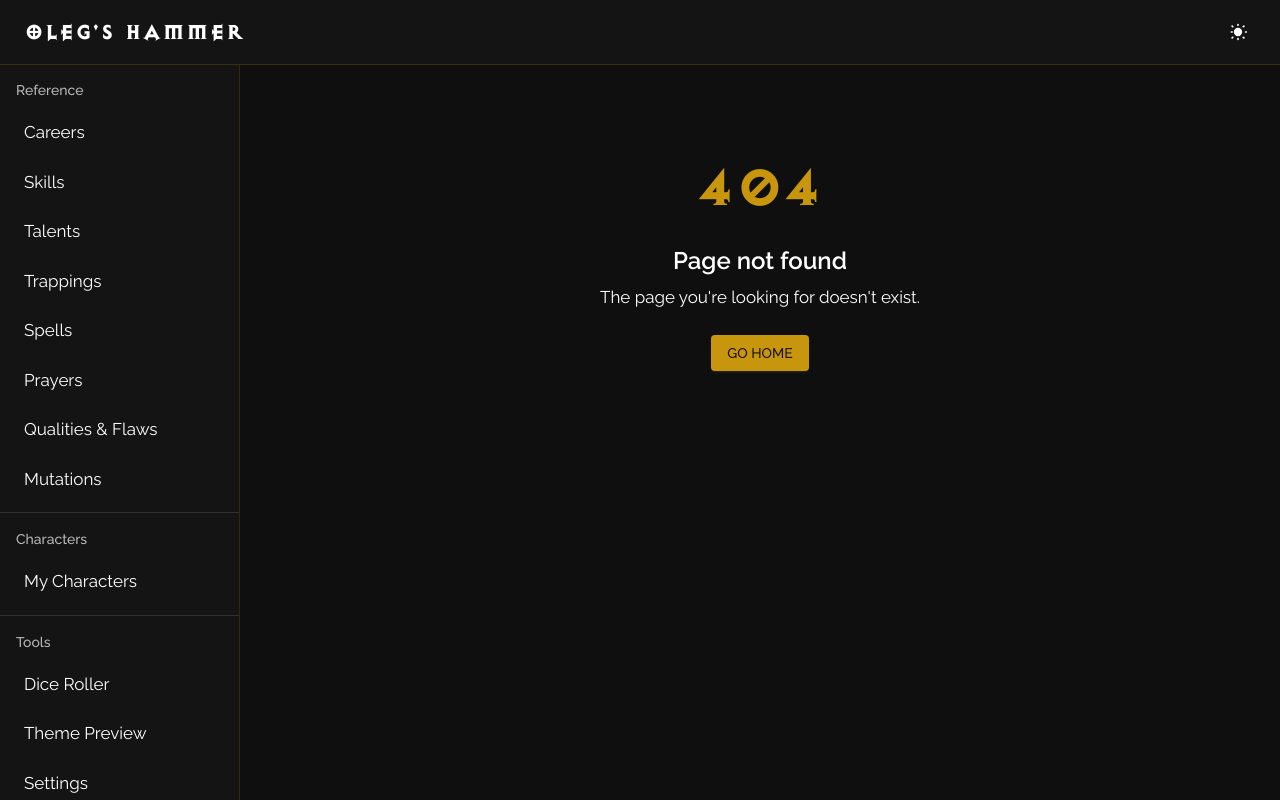
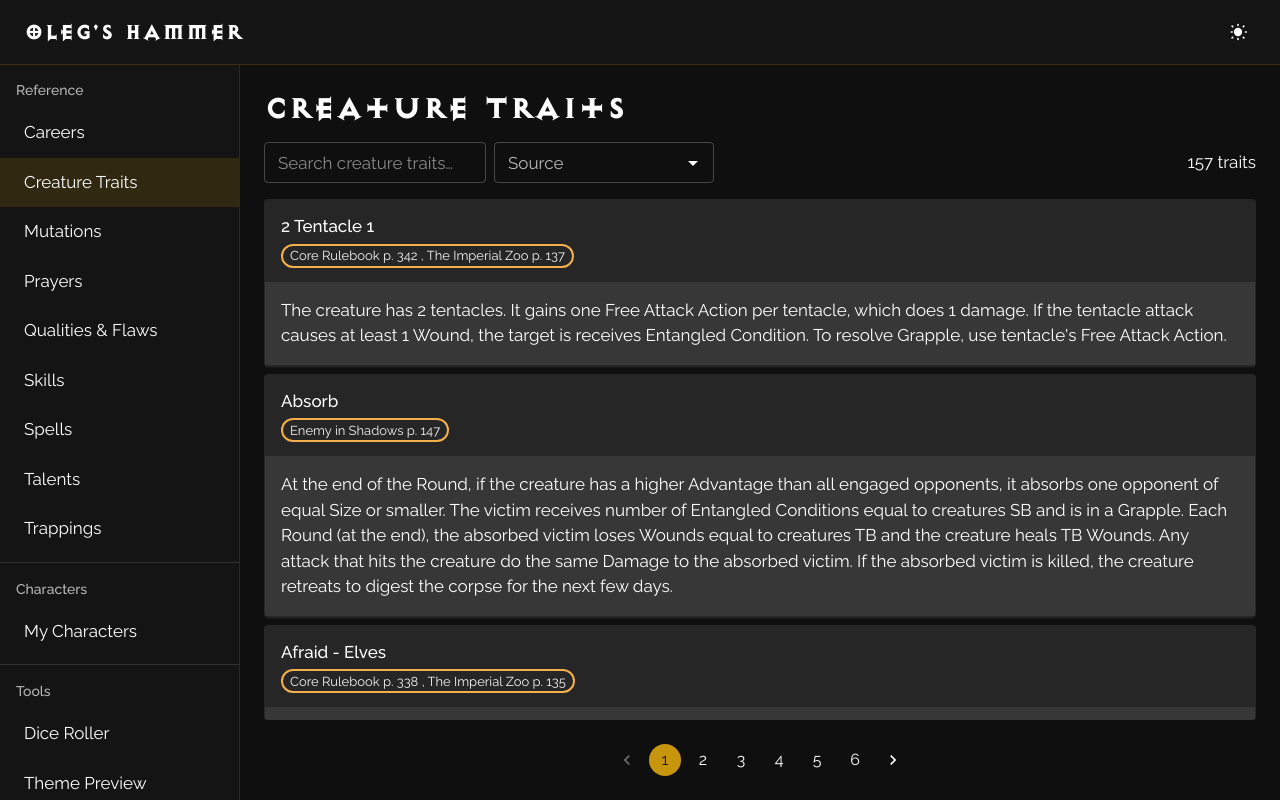
Before and after one commit to Userrrfriendly/wfrp4echargen, a React (Vite) app: page /reference/traits in a window 1280 px wide. Built offline with nearby package versions, Linux system fonts and the light colour scheme.

Commit message:
feat: add Traits and TraitDetail pages with routing and navigation support, rearanges the reference section alpabetically

```diff
--- a/src/components/layout/NavDrawer.tsx
+++ b/src/components/layout/NavDrawer.tsx
@@ -21,14 +21,42 @@ const navSections = [
   {
     subheader: 'Reference',
     items: [
-      { label: 'Careers', path: '/reference/careers' },
-      { label: 'Skills', path: '/reference/skills' },
-      { label: 'Talents', path: '/reference/talents' },
-      { label: 'Trappings', path: '/reference/trappings' },
-      { label: 'Spells', path: '/reference/spells' },
-      { label: 'Prayers', path: '/reference/prayers' },
-      { label: 'Qualities & Flaws', path: '/reference/qualities' },
-      { label: 'Mutations', path: '/reference/mutations' },
+      {
+        label: 'Careers',
+        path: '/reference/careers',
+      },
+      {
+        label: 'Creature Traits',
+        path: '/reference/traits',
+      },
+      {
+        label: 'Mutations',
+        path: '/reference/mutations',
+      },
+      {
+        label: 'Prayers',
+        path: '/reference/prayers',
+      },
+      {
+        label: 'Qualities & Flaws',
+        path: '/reference/qualities',
+      },
+      {
+        label: 'Skills',
+        path: '/reference/skills',
+      },
+      {
+        label: 'Spells',
+        path: '/reference/spells',
+      },
+      {
+        label: 'Talents',
+        path: '/reference/talents',
+      },
+      {
+        label: 'Trappings',
+        path: '/reference/trappings',
+      },
     ],
   },
   {
--- a/src/components/reference/ReferencePageLayout.tsx
+++ b/src/components/reference/ReferencePageLayout.tsx
@@ -58,7 +58,7 @@ function SearchInput({
       value={inputValue}
       onChange={(e) => setInputValue(e.target.value)}
       slotProps={{ htmlInput: { 'aria-label': ariaLabel } }}
-      sx={{ minWidth: 220, ...sx }}
+      sx={{ minWidth: { xs: 200, sm: 220 }, ...sx }}
     />
   );
 }
@@ -187,39 +187,31 @@ export default function ReferencePageLayout<T extends ReferenceItem>({
         {title}
       </Typography>
 
-      <Box sx={{ display: 'flex', flexDirection: 'column', gap: 1, mb: 2 }}>
-        <Box sx={{ display: 'flex', gap: 1, alignItems: 'center' }}>
+      <Box
+        sx={{
+          display: 'flex',
+          flexWrap: 'wrap',
+          gap: 1,
+          mb: 2,
+          alignItems: 'center',
+        }}
+      >
         <SearchInput
           committedValue={search}
           onChange={onSearchChange}
           placeholder={`Search ${title.toLowerCase()}…`}
           ariaLabel={`Search ${title.toLowerCase()}`}
-            sx={{ flex: { xs: 1, sm: 'none' } }}
+          sx={{ flex: { xs: 1, sm: 'none' }, order: 1 }}
         />
-          <Typography
-            variant="body1"
-            color="text.secondary"
-            aria-live="polite"
-            sx={{ ml: 'auto' }}
-          >
-            {resultCount} {resultCount === 1 ? resultLabel : `${resultLabel}s`}
-          </Typography>
-          <IconButton
-            size="small"
-            aria-label="Toggle filters"
-            onClick={() => setFiltersOpen((o) => !o)}
-            color={filtersOpen ? 'primary' : 'default'}
-            sx={{ display: { xs: 'inline-flex', sm: 'none' } }}
-          >
-            <FilterAltRoundedIcon fontSize="small" />
-          </IconButton>
-        </Box>
+        {/* Filters: full-width second row on mobile, inline on desktop */}
         <Box
           sx={{
+            order: { xs: 3, sm: 2 },
             display: { xs: filtersOpen ? 'flex' : 'none', sm: 'flex' },
             gap: 1,
             flexWrap: 'wrap',
             alignItems: 'center',
+            flex: { xs: '0 0 100%', sm: 'none' },
           }}
         >
           {extraFilters}
@@ -233,6 +225,26 @@ export default function ReferencePageLayout<T extends ReferenceItem>({
             sx={{ minWidth: 220 }}
           />
         </Box>
+        <Typography
+          variant="body1"
+          color="text.secondary"
+          aria-live="polite"
+          sx={{ ml: 'auto', order: { xs: 2, sm: 3 } }}
+        >
+          {resultCount} {resultCount === 1 ? resultLabel : `${resultLabel}s`}
+        </Typography>
+        <IconButton
+          size="small"
+          aria-label="Toggle filters"
+          onClick={() => setFiltersOpen((o) => !o)}
+          color={filtersOpen ? 'primary' : 'default'}
+          sx={{
+            display: { xs: 'inline-flex', sm: 'none' },
+            order: { xs: 2, sm: 4 },
+          }}
+        >
+          <FilterAltRoundedIcon fontSize="small" />
+        </IconButton>
       </Box>
 
       <Box
--- /dev/null
+++ b/src/pages/reference/TraitDetailPage.tsx
@@ -0,0 +1,118 @@
+import {
+  Box,
+  Button,
+  Divider,
+  Paper,
+  Skeleton,
+  Typography,
+} from '@mui/material';
+import ArrowBackRounded from '@mui/icons-material/ArrowBackRounded';
+import { useParams, useNavigate } from 'react-router-dom';
+import { useTrait } from '../../hooks/useTraits';
+import { SOURCES } from '../../utils/gameData';
+import type { EntityModifiers } from '../../types';
+import { usePageTitle } from '../../hooks/usePageTitle';
+
+function InfoRow({ label, value }: { label: string; value: string }) {
+  return (
+    <Box sx={{ display: 'flex', gap: 2, py: 0.75 }}>
+      <Typography
+        variant="body1"
+        color="text.secondary"
+        sx={{ minWidth: 120, flexShrink: 0 }}
+      >
+        {label}
+      </Typography>
+      <Typography variant="body1" sx={{ fontWeight: 500 }}>
+        {value}
+      </Typography>
+    </Box>
+  );
+}
+
+function formatModifiers(modifiers: EntityModifiers): string | null {
+  const parts: string[] = [];
+  for (const [attr, val] of Object.entries(modifiers.attributes)) {
+    if (val !== 0) parts.push(`${val > 0 ? '+' : ''}${val}${attr}`);
+  }
+  if (modifiers.movement !== 0)
+    parts.push(`${modifiers.movement > 0 ? '+' : ''}${modifiers.movement}Mov`);
+  return parts.length > 0 ? parts.join(', ') : null;
+}
+
+export default function TraitDetailPage() {
+  const { id } = useParams<{ id: string }>();
+  const navigate = useNavigate();
+  const { data: trait, isLoading } = useTrait(id!);
+  usePageTitle(trait ? `Traits / ${trait.object.name}` : 'Traits');
+
+  if (isLoading) {
+    return (
+      <Box>
+        <Skeleton width={120} height={36} />
+        <Skeleton width="40%" height={48} sx={{ mt: 1 }} />
+        <Skeleton height={24} sx={{ mt: 1 }} />
+        <Skeleton height={120} sx={{ mt: 2 }} />
+      </Box>
+    );
+  }
+
+  if (!trait) {
+    return (
+      <Box>
+        <Typography variant="body1" gutterBottom>
+          Trait not found.
+        </Typography>
+        <Button onClick={() => navigate(-1)}>
+          <ArrowBackRounded fontSize="small" /> Back
+        </Button>
+      </Box>
+    );
+  }
+
+  const { object: data } = trait;
+  const modLabel = formatModifiers(data.modifiers);
+  const effects = data.modifiers.effects.filter(
+    (e): e is string => typeof e === 'string',
+  );
+
+  const sourcesText = Object.entries(data.source)
+    .map(([key, page]) => `${SOURCES[key] ?? key}${page ? ` p. ${page}` : ''}`)
+    .join(', ');
+
+  return (
+    <Box sx={{ display: 'flex', flexDirection: 'column', height: '100%' }}>
+      <Box sx={{ flexShrink: 0 }}>
+        <Button onClick={() => navigate(-1)} sx={{ mb: 2, px: 0 }}>
+          <ArrowBackRounded fontSize="small" /> Back
+        </Button>
+      </Box>
+
+      <Box sx={{ flex: 1, overflowY: 'auto' }}>
+        <Typography variant="h4" gutterBottom>
+          {data.name}
+        </Typography>
+
+        <Paper sx={{ p: 2.5, mb: 2 }}>
+          {modLabel && <InfoRow label="Modifiers:" value={modLabel} />}
+          {data.modifiers.size !== 0 && (
+            <InfoRow
+              label="Size:"
+              value={`${data.modifiers.size > 0 ? '+' : ''}${data.modifiers.size}`}
+            />
+          )}
+          {effects.length > 0 && (
+            <InfoRow label="Effects:" value={effects.join('; ')} />
+          )}
+          {sourcesText && <InfoRow label="Source:" value={sourcesText} />}
+
+          <Divider sx={{ my: 2 }} />
+
+          <Typography variant="body1" color="text.secondary">
+            {data.description || 'No description available.'}
+          </Typography>
+        </Paper>
+      </Box>
+    </Box>
+  );
+}
--- /dev/null
+++ b/src/pages/reference/TraitsPage.tsx
@@ -0,0 +1,107 @@
+import { useMemo } from 'react';
+import { Box, Chip, Typography } from '@mui/material';
+import { useNavigate } from 'react-router-dom';
+import { useTraits } from '../../hooks/useTraits';
+import { useReferenceFilters } from '../../hooks/useReferenceFilters';
+import { ITEMS_PER_PAGE } from '../../utils/gameData';
+import ReferencePageLayout from '../../components/reference/ReferencePageLayout';
+import SourceChips from '../../components/reference/SourceChips';
+import type { EntityModifiers } from '../../types';
+
+function formatModifiers(modifiers: EntityModifiers): string | null {
+  const parts: string[] = [];
+  for (const [attr, val] of Object.entries(modifiers.attributes)) {
+    if (val !== 0) parts.push(`${val > 0 ? '+' : ''}${val}${attr}`);
+  }
+  if (modifiers.movement !== 0)
+    parts.push(`${modifiers.movement > 0 ? '+' : ''}${modifiers.movement}Mov`);
+  return parts.length > 0 ? parts.join(', ') : null;
+}
+
+export default function TraitsPage() {
+  const navigate = useNavigate();
+  const { data: traits, isLoading, error } = useTraits();
+  const {
+    search,
+    source: sourceFilter,
+    page,
+    setSearch,
+    setSource,
+    setPage,
+  } = useReferenceFilters();
+
+  const availableSources = useMemo(() => {
+    if (!traits) return undefined;
+    const set = new Set<string>();
+    traits.forEach((t) =>
+      Object.keys(t.object.source).forEach((k) => set.add(k)),
+    );
+    return Array.from(set);
+  }, [traits]);
+
+  const filtered = useMemo(() => {
+    if (!traits) return [];
+    return traits
+      .filter((t) => {
+        if (
+          search &&
+          !t.object.name.toLowerCase().includes(search.toLowerCase())
+        )
+          return false;
+        if (
+          sourceFilter &&
+          !Object.keys(t.object.source).includes(sourceFilter)
+        )
+          return false;
+        return true;
+      })
+      .sort((a, b) => a.object.name.localeCompare(b.object.name));
+  }, [traits, search, sourceFilter]);
+
+  const totalPages = Math.ceil(filtered.length / ITEMS_PER_PAGE);
+  const paged = filtered.slice(
+    (page - 1) * ITEMS_PER_PAGE,
+    page * ITEMS_PER_PAGE,
+  );
+
+  return (
+    <ReferencePageLayout
+      title="Creature Traits"
+      items={paged}
+      isLoading={isLoading}
+      error={error as Error | null}
+      search={search}
+      onSearchChange={setSearch}
+      selectedSource={sourceFilter}
+      onSourceChange={setSource}
+      page={page}
+      onPageChange={setPage}
+      totalPages={totalPages}
+      resultCount={filtered.length}
+      resultLabel="trait"
+      availableSources={availableSources}
+      onItemClick={(trait) => navigate(`/reference/traits/${trait.id}`)}
+      renderItem={(trait) => {
+        const modLabel = formatModifiers(trait.object.modifiers);
+        return (
+          <Box sx={{ py: 0.25, width: '100%' }}>
+            <Typography variant="body1" sx={{ fontWeight: 500 }}>
+              {trait.object.name}
+            </Typography>
+            <Box sx={{ display: 'flex', gap: 0.5, mt: 0.5, flexWrap: 'wrap' }}>
+              {modLabel && (
+                <Chip
+                  label={modLabel}
+                  size="small"
+                  variant="outlined"
+                  sx={{ borderWidth: 2, opacity: 0.95 }}
+                />
+              )}
+              <SourceChips source={trait.object.source} />
+            </Box>
+          </Box>
+        );
+      }}
+    />
+  );
+}
--- a/src/router.tsx
+++ b/src/router.tsx
@@ -122,6 +122,16 @@ export const router = createBrowserRouter([
         lazy: () => lazy(() => import('./pages/reference/MutationDetailPage')),
       },
       {
+        path: 'reference/traits',
+        handle: { section: 'Traits' },
+        lazy: () => lazy(() => import('./pages/reference/TraitsPage')),
+      },
+      {
+        path: 'reference/traits/:id',
+        handle: { section: 'Traits' },
+        lazy: () => lazy(() => import('./pages/reference/TraitDetailPage')),
+      },
+      {
         path: 'characters',
         handle: { section: 'Characters' },
         lazy: () => lazy(() => import('./pages/characters/CharactersPage')),
```
Lines whose indentation alone changed are shown as unchanged.
